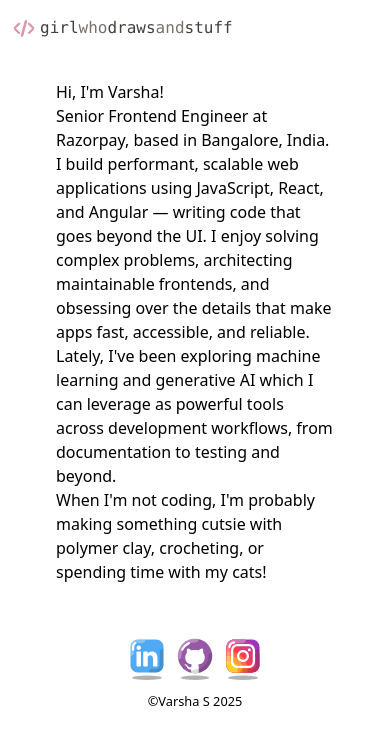
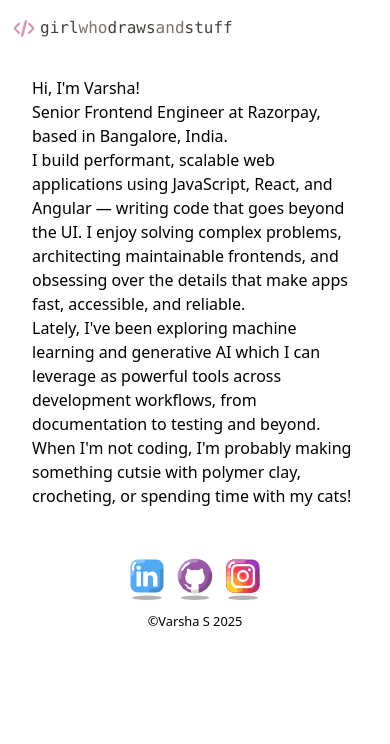
Before and after one commit to girlwhodrawsandstuff/girlwhodrawsandstuff.github.io, a React (Vite) app: page /experience in a window 390 px wide. Shown: the top 744 px of the page. Built offline with nearby package versions, Linux system fonts and the light colour scheme.

Commit message:
style: adjust global padding for mobile

```diff
--- a/src/App.tsx
+++ b/src/App.tsx
@@ -10,7 +10,7 @@ const App = () => {
   return (
     <>
       <Header />
-      <div className="px-14 py-6">
+      <div className="px-8 py-5 md:px-14 md:py-6">
         <Routes>
           <Route path="/" element={<Homepage />} />
           <Route path="/portfolio" element={<Portfolio />} />
```
